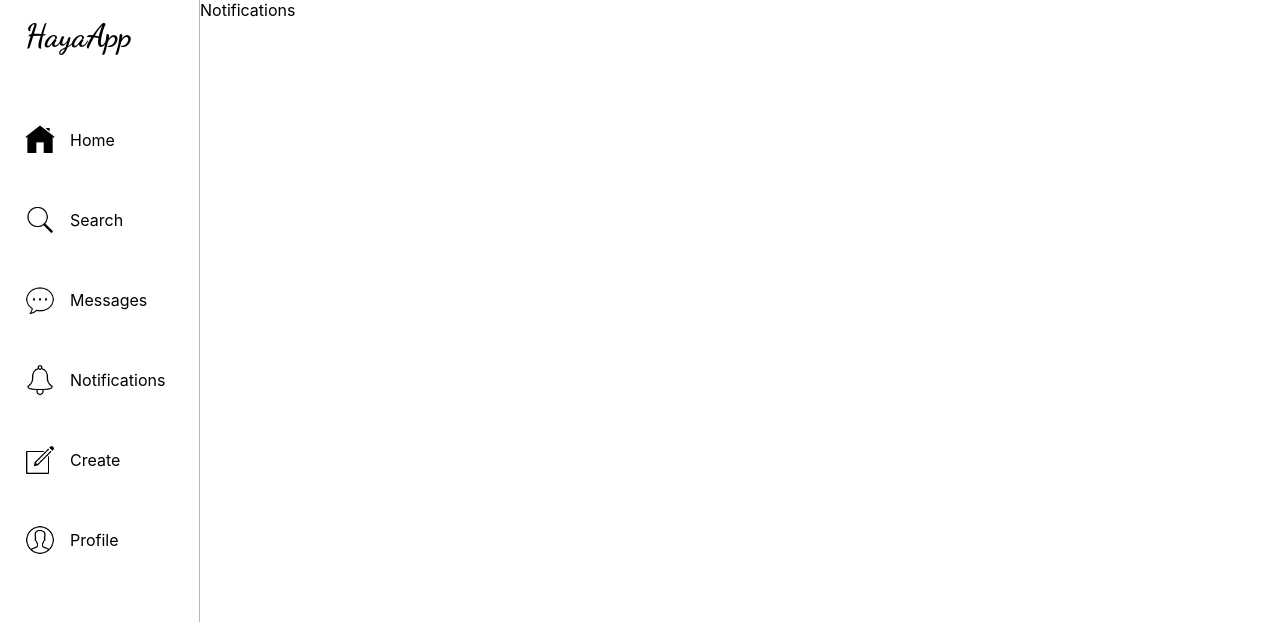
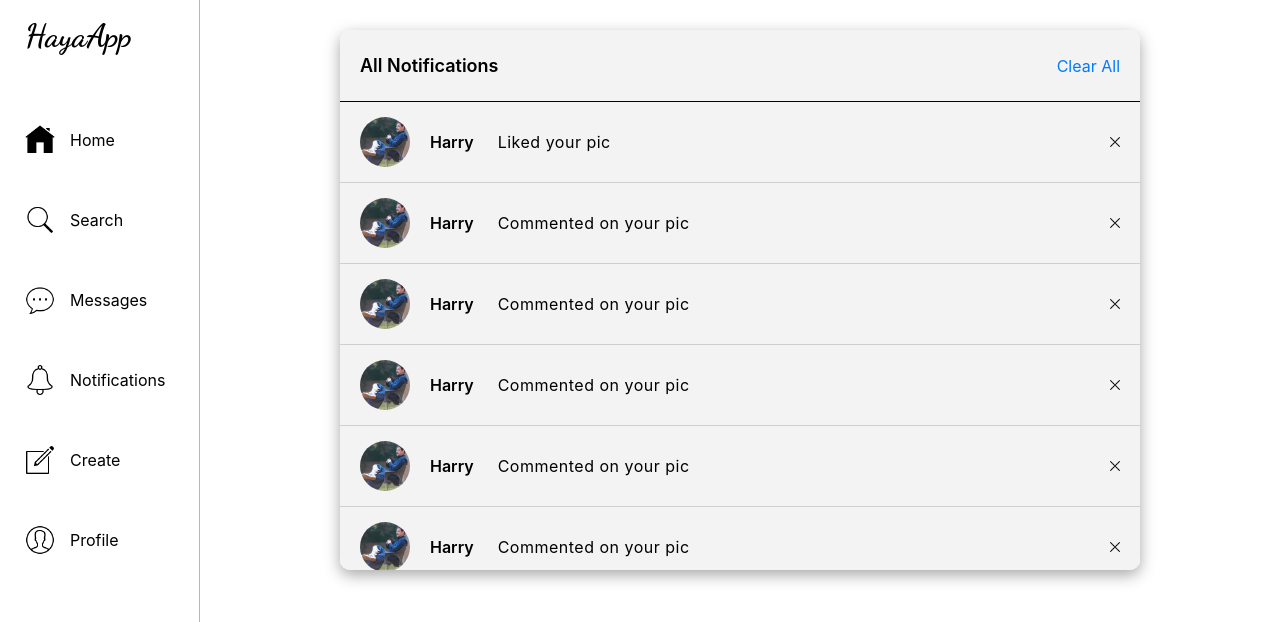
Before and after one commit to UsmanSaleem2003/MERN_Social_Media_App-HayaApp, a React (Create React App) app in the folder frontend/: page /notifications in a window 1280 px wide. Shown: the top 622 px of the page. Built offline with nearby package versions, Linux system fonts and the light colour scheme.

Commit message:
Create Page updated

```diff
--- a/frontend/src/Components/AddContent/AddContent.css
+++ b/frontend/src/Components/AddContent/AddContent.css
@@ -1,13 +1,17 @@
-/* .AddContent{
-    margin-top: 20px;
-    height: 140px;
-    width: 480px;
+.AddContent{
+    margin-top: 40px;
+    height: 490px;
+    width: auto;
     margin-bottom: 40px;
     border-radius: 10px;
+    display: flex;
+    flex-direction: row;
+    align-items: center;
+    /* border: 1px solid black; */
     /* background-color: rgb(209, 209, 209); */
     /* background-color: rgb(218, 218, 218); */
     /* box-shadow: rgba(50, 50, 93, 0.25) 0px 13px 27px -5px, rgba(0, 0, 0, 0.3) 0px 8px 16px -8px; */
-/* } */ */
+}
 
 .lower-part{
     display: flex;
@@ -32,3 +36,30 @@
     /* color: rgb(100, 100, 100); */
     color: rgb(75, 75, 75);
 }
+
+.addContent-buttons{
+    display: flex;
+    flex-direction: column;
+    gap: 30px;
+    margin-left: 30px;
+}
+
+.webcam-btn, .clickImage-btn, .downloadImg-btn{
+    width: 160px;
+    height: 60px;
+    border-radius: 10px;
+    border: 1px solid #cecece;
+    cursor: pointer;
+    font-size: 15.5px;
+    font-weight: 500;
+    letter-spacing: 0.5px;
+}
+
+.webcam-btn:hover, .clickImage-btn:hover, .downloadImg-btn:hover{
+    background-color: #dfdfdf;
+}
+
+.webcam-pic{
+    margin-left: 100px;
+    border-radius: 20px;
+}
--- a/frontend/src/Components/AddContent/AddContent.js
+++ b/frontend/src/Components/AddContent/AddContent.js
@@ -1,16 +1,21 @@
 import React, { useState, useRef } from 'react';
 import "./AddContent.css";
-import khan from "../assets/khan.jpg";
 import Webcam from "react-webcam";
 
 export default function AddContent() {
     const [webcam, setWebcam] = useState(false); // to check whether to open camera or not
-    const [capturedImage, setCapturedImage] = useState(null); // to store the clicked image
+    const [capturedImage, setCapturedImage] = useState(false); // to store the clicked image
     const webRef = useRef(null);
 
-    const showImage = async () => {
+
+    function imageClicked() {
+        setCapturedImage(true);
+    }
+
+
+    const downloadImage = async () => {
         const imgUrl = webRef.current.getScreenshot();
-        setCapturedImage(imgUrl);
+        // setCapturedImage(imgUrl);
 
         // Convert base64 to Blob
         fetch(imgUrl)
@@ -43,12 +48,16 @@ export default function AddContent() {
     return (
         <div className='AddContent'>
 
-            {webcam ? <Webcam imageSmoothing={true} ref={webRef} /> : null}
 
             <div className='addContent-buttons'>
-                {webcam ? <button onClick={() => setWebcam(false)}> Close Webcam </button> : <button onClick={() => setWebcam(true)}>Open Camera</button>}
-                <button onClick={showImage}>Click Image</button>
+                {webcam ? <button className='webcam-btn' onClick={() => setWebcam(false)}> Close WebCam </button> : <button className='webcam-btn' onClick={() => setWebcam(true)}>Open WebCam</button>}
+                {webcam ? <button className='clickImage-btn' onClick={imageClicked}>Click Image</button> : <button className='clickImage-btn' onClick={imageClicked} disabled>Click Image</button>}
+                {capturedImage ? <button className='downloadImg-btn' onClick={downloadImage}>Download Image</button> : <button className='clickImage-btn' onClick={downloadImage} disabled>Download Image</button>}
                 {/* {capturedImage ? <img src={capturedImage} alt='' /> : <p>No Image Captured</p>} */}
+            </div>
+
+            <div className='webcam-pic'>
+                {webcam ? <Webcam imageSmoothing={true} ref={webRef} mirrored={true} /> : null}
             </div>
         </div>
     );
--- a/frontend/src/Pages/Notifications/Notifications.css
+++ b/frontend/src/Pages/Notifications/Notifications.css
@@ -0,0 +1,78 @@
+.notifications{
+    margin: 30px auto;
+    height: 540px;
+    width: 800px;
+    overflow-y: scroll;
+    display: flex;
+    flex-direction: column;
+    background-color: rgb(243, 243, 243);
+    border-radius: 10px;
+    box-shadow: rgba(0, 0, 0, 0.35) 0px 5px 15px;
+}
+
+.previous-searches-header {
+    display: flex;
+    justify-content: space-between;
+    align-items: center;
+    padding: 25px 20px;
+    border-bottom: 1px solid #030303;
+}
+
+.previous-searches-heading {
+    font-size: 18px;
+    font-weight: 600;
+}
+
+.clear-searches {
+    cursor: pointer;
+    color: #007bff;
+}
+
+.clear-searches:hover {
+    text-decoration: underline;
+}
+
+.previous-notification {
+    display: flex;
+    align-items: center;
+    padding: 15px 20px;
+    border-bottom: 1px solid #cecece;
+}
+
+.previous-notification span{
+    padding-left: 20px;
+    font-weight: 600;
+}
+
+.previous-notification span > span {
+    font-weight: 400;
+    letter-spacing: 0.5px;
+}
+
+.previous-notification:hover{
+    background-color: #e2e2e2;
+    cursor: pointer;
+}
+
+.previous-notification:last-child {
+    border-bottom: none; /* Remove border bottom for the last search */
+}
+
+.cross-icon {
+    margin-left: auto;
+    cursor: pointer;
+    width: 10px;
+    height: 10px;
+}
+
+.cross-btn{
+    margin-left: auto;
+    border: none;
+}
+
+.notification-profile-pic{
+    width: 50px;
+    height: 50px;
+    border-radius: 100px;
+    object-fit: cover;
+}
--- a/frontend/src/Pages/Notifications/Notifications.js
+++ b/frontend/src/Pages/Notifications/Notifications.js
@@ -1,10 +1,62 @@
 import React from 'react';
+import khan from "../../Components/assets/khan.jpg";
+import cross_icon from "../../Components/assets/cross_icon.png";
 import "./Notifications.css";
 
 export default function Notifications() {
     return (
         <div>
-            Notifications
+            <div className='notifications'>
+                <div className='previous-searches-header'>
+                    <span className='previous-searches-heading'>All Notifications</span>
+                    <span className='clear-searches'>Clear All</span>
+                </div>
+
+                {/* get notifications from user's schema and map them here */}
+                <div className="previous-notification">
+                    <img src={khan} alt='notification-profile-pic' className='notification-profile-pic' />
+                    <span className='userprofile-name'>Harry <span>Liked your pic</span></span>
+                    <img src={cross_icon} alt="Cross Icon" className="cross-icon" />
+                </div>
+
+                {/* all below are dummy notifications */}
+                <div className="previous-notification">
+                    <img src={khan} alt='notification-profile-pic' className='notification-profile-pic' />
+                    <span className='userprofile-name'>Harry <span>Commented on your pic</span></span>
+                    <img src={cross_icon} alt="Cross Icon" className="cross-icon" />
+                </div>
+                <div className="previous-notification">
+                    <img src={khan} alt='notification-profile-pic' className='notification-profile-pic' />
+                    <span className='userprofile-name'>Harry <span>Commented on your pic</span></span>
+                    <img src={cross_icon} alt="Cross Icon" className="cross-icon" />
+                </div>
+                <div className="previous-notification">
+                    <img src={khan} alt='notification-profile-pic' className='notification-profile-pic' />
+                    <span className='userprofile-name'>Harry <span>Commented on your pic</span></span>
+                    <img src={cross_icon} alt="Cross Icon" className="cross-icon" />
+                </div>
+                <div className="previous-notification">
+                    <img src={khan} alt='notification-profile-pic' className='notification-profile-pic' />
+                    <span className='userprofile-name'>Harry <span>Commented on your pic</span></span>
+                    <img src={cross_icon} alt="Cross Icon" className="cross-icon" />
+                </div>
+                <div className="previous-notification">
+                    <img src={khan} alt='notification-profile-pic' className='notification-profile-pic' />
+                    <span className='userprofile-name'>Harry <span>Commented on your pic</span></span>
+                    <img src={cross_icon} alt="Cross Icon" className="cross-icon" />
+                </div>
+                <div className="previous-notification">
+                    <img src={khan} alt='notification-profile-pic' className='notification-profile-pic' />
+                    <span className='userprofile-name'>Harry <span>Commented on your pic</span></span>
+                    <img src={cross_icon} alt="Cross Icon" className="cross-icon" />
+                </div>
+                <div className="previous-notification">
+                    <img src={khan} alt='notification-profile-pic' className='notification-profile-pic' />
+                    <span className='userprofile-name'>Harry <span>Commented on your pic</span></span>
+                    <img src={cross_icon} alt="Cross Icon" className="cross-icon" />
+                </div>
+
+            </div>
         </div>
     )
 }
--- a/frontend/src/Pages/Search/Search.js
+++ b/frontend/src/Pages/Search/Search.js
@@ -80,6 +80,44 @@ export default function Search() {
                         <img src={cross_icon} alt="Cross Icon" className="cross-icon" />
                     </div>
 
+                    {/* all below are dummy searches */}
+                    <div className="previous-search">
+                        <span onClick={handlePreviousSearch}>Memes</span>
+                        <img src={cross_icon} alt="Cross Icon" className="cross-icon" />
+                    </div>
+                    <div className="previous-search">
+                        <span onClick={handlePreviousSearch}>Harry</span>
+                        <img src={cross_icon} alt="Cross Icon" className="cross-icon" />
+                    </div>
+                    <div className="previous-search">
+                        <span onClick={handlePreviousSearch}>Memes</span>
+                        <img src={cross_icon} alt="Cross Icon" className="cross-icon" />
+                    </div>
+                    <div className="previous-search">
+                        <span onClick={handlePreviousSearch}>Harry</span>
+                        <img src={cross_icon} alt="Cross Icon" className="cross-icon" />
+                    </div>
+                    <div className="previous-search">
+                        <span onClick={handlePreviousSearch}>Memes</span>
+                        <img src={cross_icon} alt="Cross Icon" className="cross-icon" />
+                    </div>
+                    <div className="previous-search">
+                        <span onClick={handlePreviousSearch}>Harry</span>
+                        <img src={cross_icon} alt="Cross Icon" className="cross-icon" />
+                    </div>
+                    <div className="previous-search">
+                        <span onClick={handlePreviousSearch}>Memes</span>
+                        <img src={cross_icon} alt="Cross Icon" className="cross-icon" />
+                    </div>
+                    <div className="previous-search">
+                        <span onClick={handlePreviousSearch}>Harry</span>
+                        <img src={cross_icon} alt="Cross Icon" className="cross-icon" />
+                    </div>
+                    <div className="previous-search">
+                        <span onClick={handlePreviousSearch}>Memes</span>
+                        <img src={cross_icon} alt="Cross Icon" className="cross-icon" />
+                    </div>
+
                 </div>
 
             </div>
```
